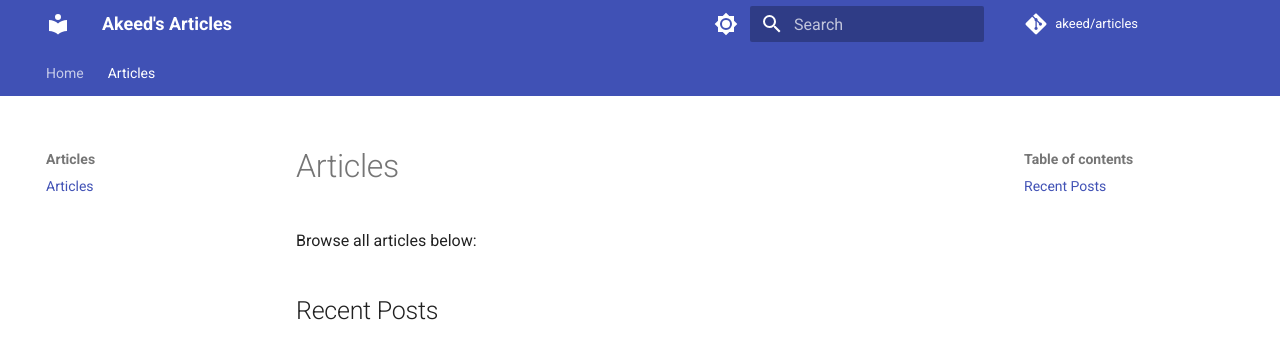
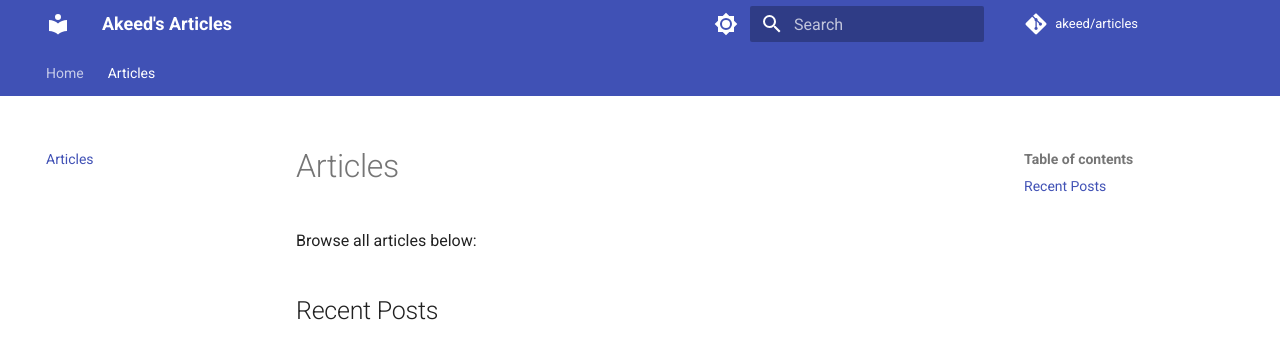
Before and after one commit to akeed/akeed.github.io, an MkDocs documentation site: the page built from docs/articles/index.md, in a window 1280 px wide. Shown: the top 343 px of the page. Built offline with MkDocs 1.6.1 and Material for MkDocs 9.7.7, drawn with Linux system fonts in a browser that asks for light colours; comment, search, counter and statistics services are not loaded.

Commit message:
fix: Changed landing url

```diff
--- a/mkdocs.yml
+++ b/mkdocs.yml
@@ -61,8 +61,7 @@ markdown_extensions:
 # Navigation
 nav:
   - Home: index.md
-  - Articles:
-    - articles/index.md
+  - Articles: articles/index.md
 
 # Plugins
 plugins:
```
